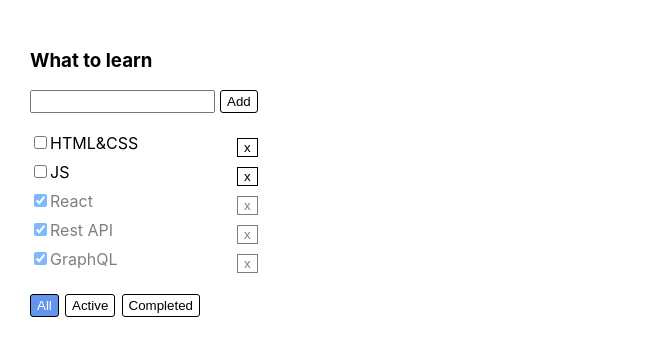
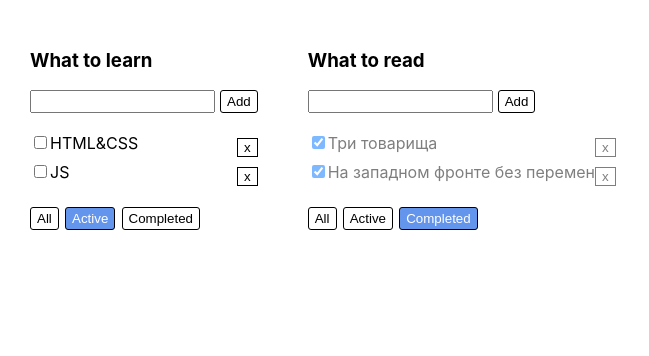
Before and after one commit to KuhniaDruggist/todo, a React (Create React App) app: page / in a window 1280 px wide. Shown: the top 356 px of the page, without its empty margins (0-649 px from the left). Built offline with nearby package versions, Linux system fonts and the light colour scheme.

Commit message:
Add typing. Refactor the data structure. Add function removeTodoList. Refactor the rest of the functions to fit the new data structure. Adds the logic of dropping out errors, adding tasks, filtering.

```diff
--- a/src/App.tsx
+++ b/src/App.tsx
@@ -1,62 +1,112 @@
 import React, {useState} from 'react';
 import './App.css';
-import Todolist from './components/Todolist';
+import Todolist, {TaskType} from './components/Todolist';
 import { v1 } from 'uuid';
 
 export type FilterValuesType = 'all' | 'active' | 'completed';
 
+type TodolistType = {
+    id: string
+    title: string
+    filter: FilterValuesType
+}
+
+type TasksStateType = {
+    [key: string] : TaskType[]
+}
+
 function App() {
-    let [tasksTechnologies, setTasksTechnologies] = useState([
+    let todoListIdFirst = v1();
+    let todoListIdSecond = v1();
+
+    let [todoLists, setTodoLists] = useState<TodolistType[]>([
+        {id: todoListIdFirst, title: 'What to learn', filter: 'active'},
+        {id: todoListIdSecond, title: 'What to read', filter: 'completed'}
+    ]);
+    let [tasks, setTasks] = useState<TasksStateType>({
+        [todoListIdFirst]: [
             {id: v1(), title: 'HTML&CSS', isDone: false},
             {id: v1(), title: 'JS', isDone: false},
             {id: v1(), title: 'React', isDone: true},
             {id: v1(), title: 'Rest API', isDone: true},
             {id: v1(), title: 'GraphQL ', isDone: true}
-    ]);
+        ],
+        [todoListIdSecond]: [
+            {id: v1(), title: 'Война и мир', isDone: false},
+            {id: v1(), title: 'Три товарища', isDone: true},
+            {id: v1(), title: 'На западном фронте без перемен', isDone: true}
+        ]
+    });
 
-    let [filter, setFilter] = useState<FilterValuesType>('all');
-
-    let tasksForTodoList = tasksTechnologies;
-
-    if (filter === 'active') {
-        tasksForTodoList = tasksTechnologies.filter(task => !task.isDone);
+    function removeTodoList(todoListId: string) {
+        setTodoLists(todoLists.filter(t => t.id !== todoListId));
+        delete tasks[todoListId];
+    }
+    function changeFilter(filter: FilterValuesType, todoListId: string) {
+        setTodoLists(todoLists.map(tl => tl.id === todoListId
+            ? {...tl, filter }
+            : tl));
     }
 
-    if (filter === 'completed') {
-        tasksForTodoList = tasksTechnologies.filter(task => task.isDone);
+    function removeTask(id: string, todoListId: string) {
+        let tasksList = tasks[todoListId];
+        tasks[todoListId] = tasksList.filter(task => task.id !== id);
+        setTasks({...tasks});
+    }
+    function addTask(newTitle: string, todoListId: string) {
+        let newTask = { id: v1(), title: newTitle, isDone: false }
+        let taskList = tasks[todoListId];
+        tasks[todoListId] = [newTask, ...taskList]
+        setTasks({...tasks})
+    }
+    function changeStatus(taskId: string, isDone: boolean, todoListId: string) {
+        let taskList = tasks[todoListId]
+        tasks[todoListId] = taskList.map(t => t.id === taskId ? {...t, isDone} : t)
+        setTasks({...tasks})
     }
 
-    function changeFilter(value: FilterValuesType) {
-        setFilter(value);
-    }
-
-    function removeTask(id: string) {
-        setTasksTechnologies(tasksTechnologies.filter(task => task.id !== id));
-    }
-
-    function addTask(newTitle: string) {
-        let task = { id: v1(), title: newTitle, isDone: false }
-        tasksForTodoList = [task, ...tasksTechnologies]
-        setTasksTechnologies(tasksForTodoList)
-    }
-
-    function changeStatus(taskId: string, isDone: boolean) {
-        let task = tasksTechnologies.find(task => task.id === taskId);
-        if(task) {
-            task.isDone = isDone;
-            setTasksTechnologies([...tasksTechnologies])
+    function getTasksForRendering(todoList: TodolistType): TaskType[] {
+        switch (todoList.filter) {
+            case 'active':
+                return tasks[todoList.id].filter(t => !t.isDone)
+            case 'completed':
+                return tasks[todoList.id].filter(t => t.isDone)
+            default:
+                return tasks[todoList.id]
         }
     }
 
+    const todoListsForRendering = todoLists.map(tl => {
+        // код ниже мы зарефакторили функцией getTasksForRendering с конструкцией switch
+        // let tasksForTodoList = tasks[tl.id];
+        // tasks[tl.id] = tasksForTodoList
+        //
+        // if (tl.filter === 'active') {
+        //     tasksForTodoList = tasksForTodoList.filter(task => !task.isDone);
+        // }
+        //
+        // if (tl.filter === 'completed') {
+        //     tasksForTodoList = tasksForTodoList.filter(task => task.isDone);
+        // }
         return (
-        <div className="App">
-            <Todolist title={'What to learn'}
-                      tasks={tasksForTodoList}
+            <Todolist
+                key={tl.id}
+                todoListId={tl.id}
+                title={tl.title}
+                tasks={getTasksForRendering(tl)}
+                removeTodoList={removeTodoList}
                 removeTask={removeTask}
                 addTask={addTask}
                 changeTaskStatus={changeStatus}
                 changeFilter={changeFilter}
-                      filter={filter}/>
+                filter={tl.filter}
+            />
+        );
+    })
+
+    return (
+        <div className="App">
+            { todoListsForRendering }
         </div>
     );
 }
```
Lines whose indentation alone changed are shown as unchanged.
